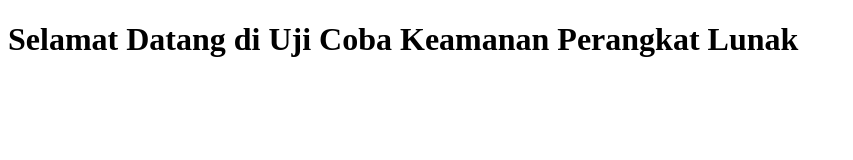
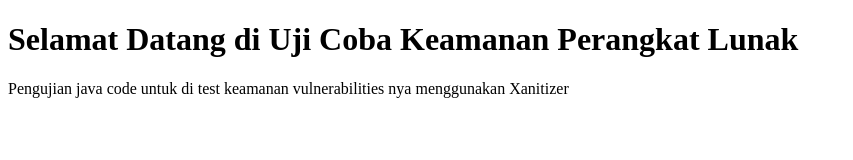
Before and after one commit to wirmanto/kpltest, a plain HTML site: page Webapp/WebContent/index.html in a window 1280 px wide. Shown: the whole page, without its empty margins (0-853 px from the left). Drawn offline with Linux system fonts and the light colour scheme.

Commit message:
Penambahan text dibawah h1

```diff
--- a/Webapp/WebContent/index.html
+++ b/Webapp/WebContent/index.html
@@ -7,5 +7,7 @@
 </head>
 <body>
 <h1>Selamat Datang di Uji Coba Keamanan Perangkat Lunak</h1>
+Pengujian java code untuk di test keamanan vulnerabilities nya
+menggunakan Xanitizer
 </body>
 </html>
```
